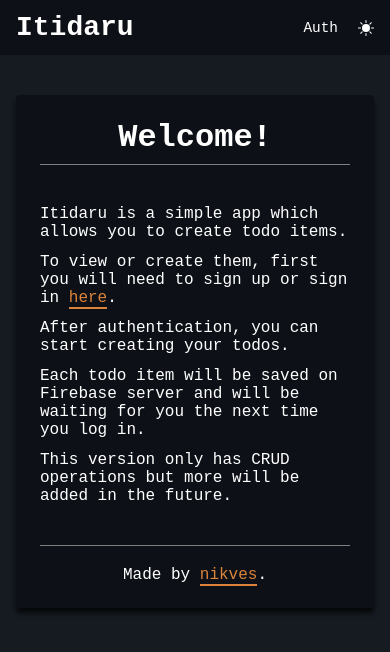
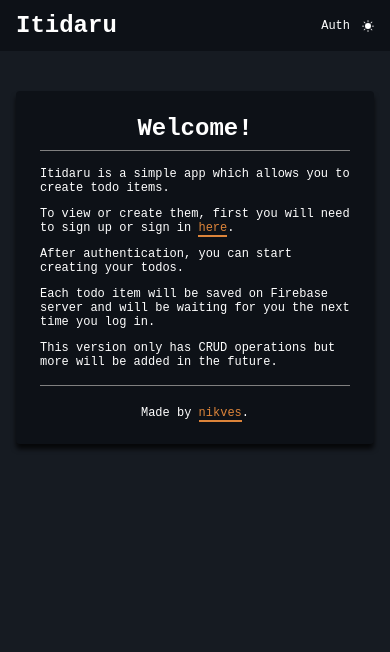
Before and after one commit to nik-ves/itidaru-web, a React (Create React App) app: page / in a window 390 px wide. Shown: the top 652 px of the page. Built offline with nearby package versions, Linux system fonts and the light colour scheme.

Commit message:
Fixed some responsive design

```diff
--- a/src/GlobalStyles.js
+++ b/src/GlobalStyles.js
@@ -18,6 +18,10 @@
   font-family: Arial, Helvetica, sans-serif;
   overflow-y: scroll;
   font-size: 62.5%;
+
+  @media only screen and (max-width: 400px) {
+    font-size: 1rem;
+  }
 }
 
 body {
--- a/src/components/UI/ResponseMessage.js
+++ b/src/components/UI/ResponseMessage.js
@@ -10,6 +10,7 @@
   padding: 0.5rem;
   background-color: ${(props) => (props.success ? "green" : "red")};
   border-radius: 4px;
+  text-align: center;
 `;
 
 const ResponseMessage = (props) => {
--- a/src/components/homePageComponents/WelcomeBox.styles.js
+++ b/src/components/homePageComponents/WelcomeBox.styles.js
@@ -24,16 +24,28 @@
   padding-bottom: 1rem;
   border-bottom: 1px solid grey;
   margin-bottom: 5rem;
+
+  @media only screen and (max-width: 800px) {
+    margin-bottom: 2rem;
+  }
 `;
 
 export const Title = styled.h1`
   text-align: center;
   font-size: 4rem;
+
+  @media only screen and (max-width: 400px) {
+    font-size: 3rem;
+  }
 `;
 
 export const Paragraph = styled.p`
   font-size: 2rem;
   margin-top: 1.5rem;
+
+  @media only screen and (max-width: 400px) {
+    font-size: 1.5rem;
+  }
 `;
 
 export const FooterBox = styled.div`
@@ -41,4 +53,8 @@
   border-top: 1px solid grey;
   margin-top: 5rem;
   text-align: center;
+
+  @media only screen and (max-width: 800px) {
+    margin-top: 2rem;
+  }
 `;
--- a/src/components/navigation/MainNavigation.styles.js
+++ b/src/components/navigation/MainNavigation.styles.js
@@ -20,6 +20,10 @@
 export const Logo = styled.h1`
   font-size: 3.5rem;
   color: var(--text-color);
+
+  @media only screen and (max-width: 400px) {
+    font-size: 3rem;
+  }
 `;
 
 export const Links = styled.ul`
@@ -27,9 +31,17 @@
   font-size: 1.8rem;
   align-items: center;
 
+  @media only screen and (max-width: 400px) {
+    font-size: 1.5rem;
+  }
+
   & li {
     margin-left: 2.5rem;
     color: var(--text-color);
+
+    @media only screen and (max-width: 400px) {
+      margin-left: 1.5rem;
+    }
   }
 
   & a {
@@ -47,6 +59,10 @@
   font-size: 2rem;
   display: flex;
   cursor: pointer;
+
+  @media only screen and (max-width: 400px) {
+    font-size: 1.5rem;
+  }
 `;
 
 export const MoonBtn = styled(BsMoonFill)`
@@ -54,6 +70,10 @@
   font-size: 2rem;
   display: flex;
   cursor: pointer;
+
+  @media only screen and (max-width: 400px) {
+    font-size: 1.5rem;
+  }
 `;
 
 export const LogoutBtn = styled.li`
--- a/src/components/todos/TodoForm.styles.js
+++ b/src/components/todos/TodoForm.styles.js
@@ -1,12 +1,11 @@
 import styled from "styled-components";
 
 export const Wrapper = styled.section`
-  max-width: 60rem;
   margin: 2rem auto 4rem auto;
-
-  & p {
-    text-align: center;
-  }
+  width: 60rem;
+  max-width: 100%;
+  /*  */
+  display: flex;
 `;
 
 export const Form = styled.form`
@@ -17,12 +16,13 @@
   border-radius: 4px;
   box-shadow: 0px 5px 5px 0px rgba(0, 0, 0, 0.75);
   border: 1px solid var(--accent-color);
-  margin-bottom: 2rem;
   font-size: 2rem;
+
+  width: 100%;
 `;
 
 export const TextInput = styled.input`
-  width: 75%;
+  width: 100%;
   padding: 0.7rem 1rem;
   border-radius: 4px;
   border: 2px solid transparent;
@@ -31,6 +31,10 @@
 
   &:focus {
     border: 2px solid var(--accent-color);
+  }
+
+  @media only screen and (max-width: 400px) {
+    padding: 0.5rem;
   }
 `;
 
@@ -41,10 +45,15 @@
   border-radius: 4px;
   font-size: 1.5rem;
   cursor: pointer;
-  width: 20%;
+  width: 15rem;
+  margin-left: 1rem;
 
   &:hover {
     background-color: transparent;
     color: var(--text-color);
   }
+
+  @media only screen and (max-width: 400px) {
+    padding: 0.5rem;
+  }
 `;
--- a/src/components/todos/TodoItem.styles.js
+++ b/src/components/todos/TodoItem.styles.js
@@ -19,14 +19,22 @@
 
 export const TodoName = styled.p`
   font-size: 2rem;
+  width: 80%;
+
+  @media only screen and (max-width: 400px) {
+    font-size: 1.5rem;
+  }
 `;
 
 export const Actions = styled.div`
   display: flex;
+  min-width: 5rem;
+
+  justify-content: flex-end;
 `;
 
 export const Input = styled.input`
-  width: 85%;
+  width: 80%;
   max-width: 100%;
   margin: -1rem;
   padding: 1rem;
@@ -34,20 +42,36 @@
   outline: none;
   font-size: 2rem;
   font-family: inherit;
+
+  @media only screen and (max-width: 400px) {
+    font-size: 1.5rem;
+  }
 `;
 
 export const SaveBtn = styled(BiSave)`
   font-size: 2rem;
   cursor: pointer;
+
+  @media only screen and (max-width: 400px) {
+    font-size: 1.5rem;
+  }
 `;
 
 export const EditBtn = styled(BiPencil)`
   font-size: 2rem;
   cursor: pointer;
+
+  @media only screen and (max-width: 400px) {
+    font-size: 1.5rem;
+  }
 `;
 
 export const DeleteBtn = styled(BiTrash)`
   font-size: 2rem;
   margin-left: 2rem;
   cursor: pointer;
+
+  @media only screen and (max-width: 400px) {
+    font-size: 1.5rem;
+  }
 `;
--- a/src/components/todos/TodoList.styles.js
+++ b/src/components/todos/TodoList.styles.js
@@ -5,6 +5,10 @@
   font-size: 3.5rem;
   margin-bottom: 0;
   color: var(--text-color);
+
+  @media only screen and (max-width: 400px) {
+    font-size: 3rem;
+  }
 `;
 
 export const Content = styled.section`
```
